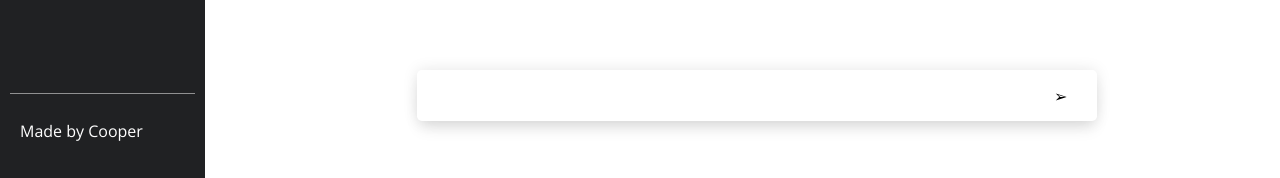
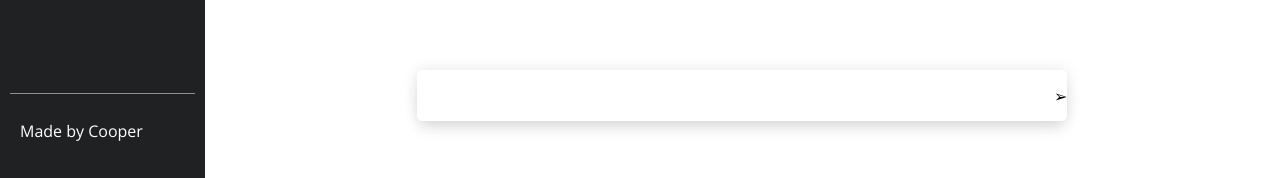
Before and after one commit to cooperwalter/cooper-gpt, a React (Vite) app: page / in a window 1280 px wide. Shown: the part 622-800 px from the top of the page. Built offline with nearby package versions, Linux system fonts and the light colour scheme.

Commit message:
fix chat width extending beyond viewport

```diff
--- a/src/index.css
+++ b/src/index.css
@@ -2,6 +2,10 @@
 
 * {
   font-family: 'Open Sans', sans-serif;
+  /* configure width to include padding */
+  -webkit-box-sizing: border-box; /* Safari/Chrome, other WebKit */
+  -moz-box-sizing: border-box;    /* Firefox, other Gecko */
+  box-sizing: border-box;         /* Opera/IE 8+ */
 }
 
 body {
@@ -122,21 +126,16 @@ button {
   display: flex;
   flex-direction: column;
   align-items: flex-start;
-  width: 100%;
+  min-width: 100px;
   text-align: left;
+  padding: 10px;
 }
 
 .chat_message-assistant {
   background-color: rgba(247,247,248,var(--tw-bg-opacity));
-  padding: 10px;
-  margin: 10px;
-  width: 100%;
 }
 
 .chat_message-user {
   /* user a lighter background color */
   background-color: rgba(0,0,0,0.03);
-  padding: 10px;
-  margin: 10px;
-  width: 100%;
 }
```
